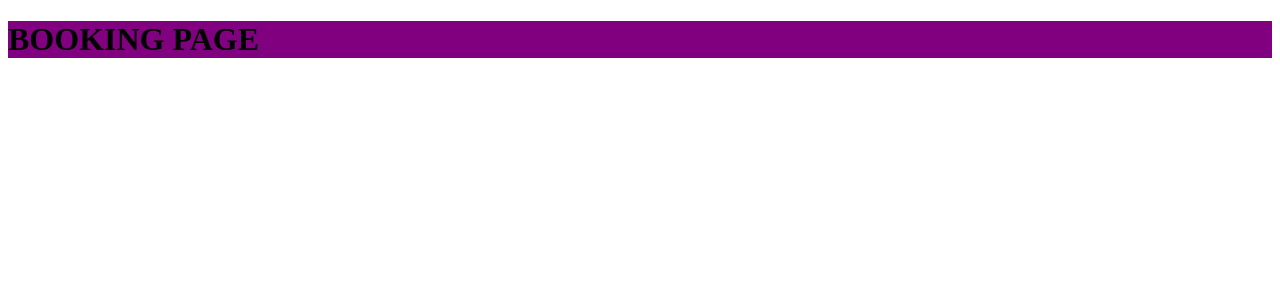
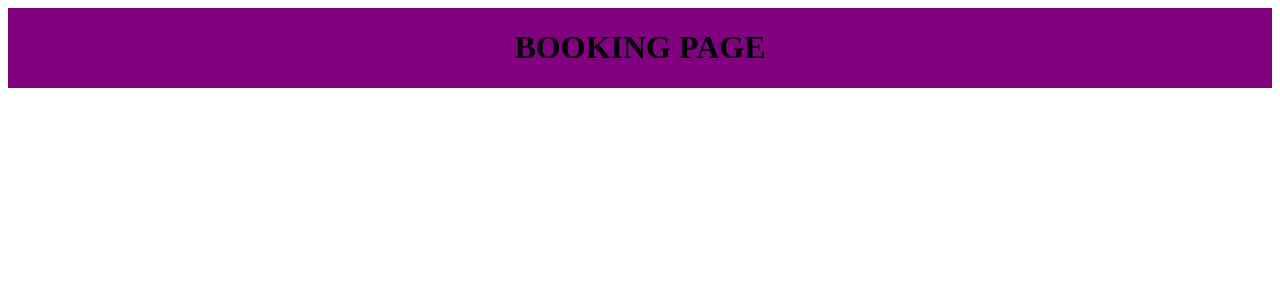
Before and after one commit to Terry555/restaurant-front-end, a React (Create React App) app: page /booking in a window 1280 px wide. Shown: the top 300 px of the page. Built offline with nearby package versions, Linux system fonts and the light colour scheme.

Commit message:
changed booking justify

```diff
--- a/src/css/booking.css
+++ b/src/css/booking.css
@@ -1,3 +1,5 @@
 .booking-main {
   background-color: purple;
+  display: flex;
+  justify-content: center
 }
```
